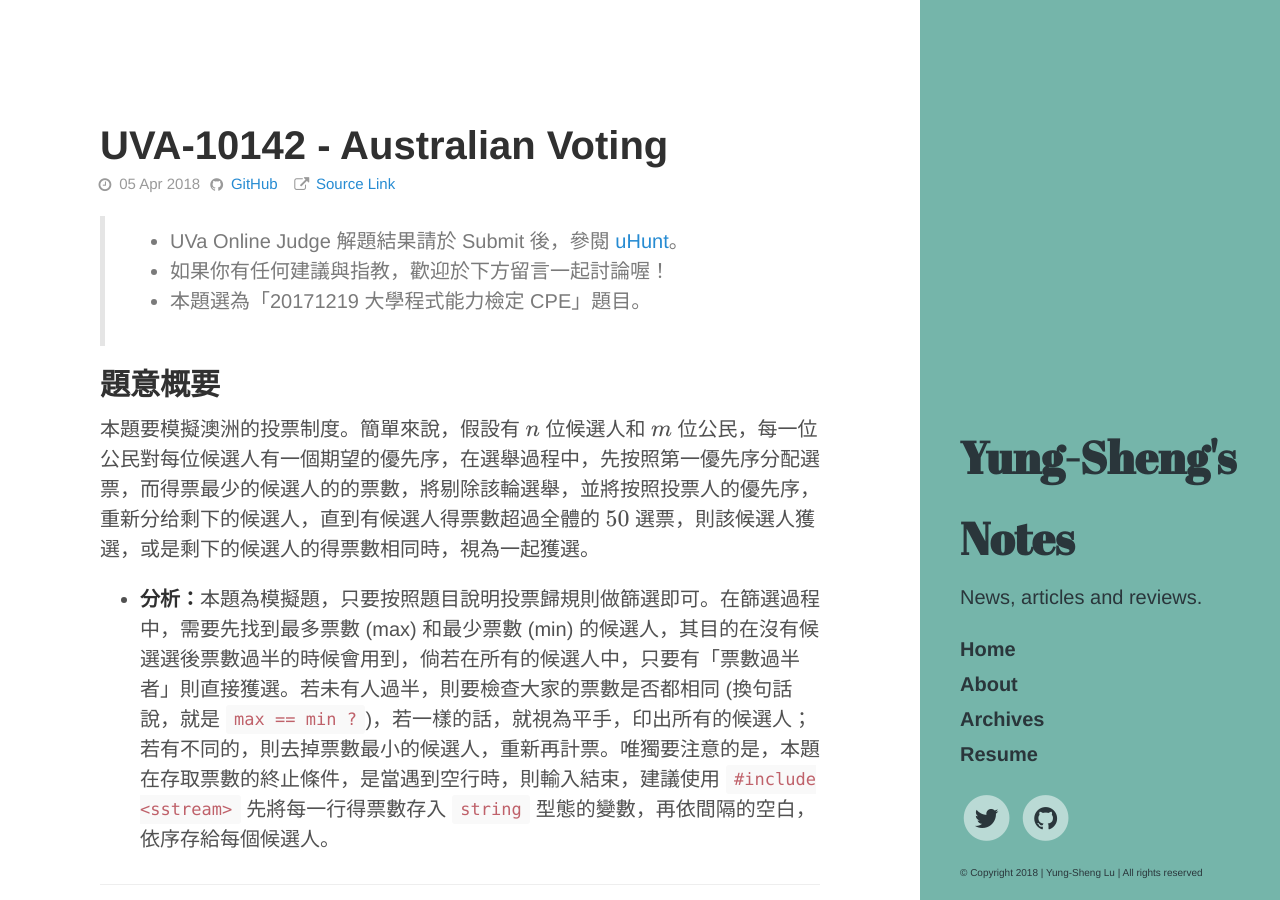
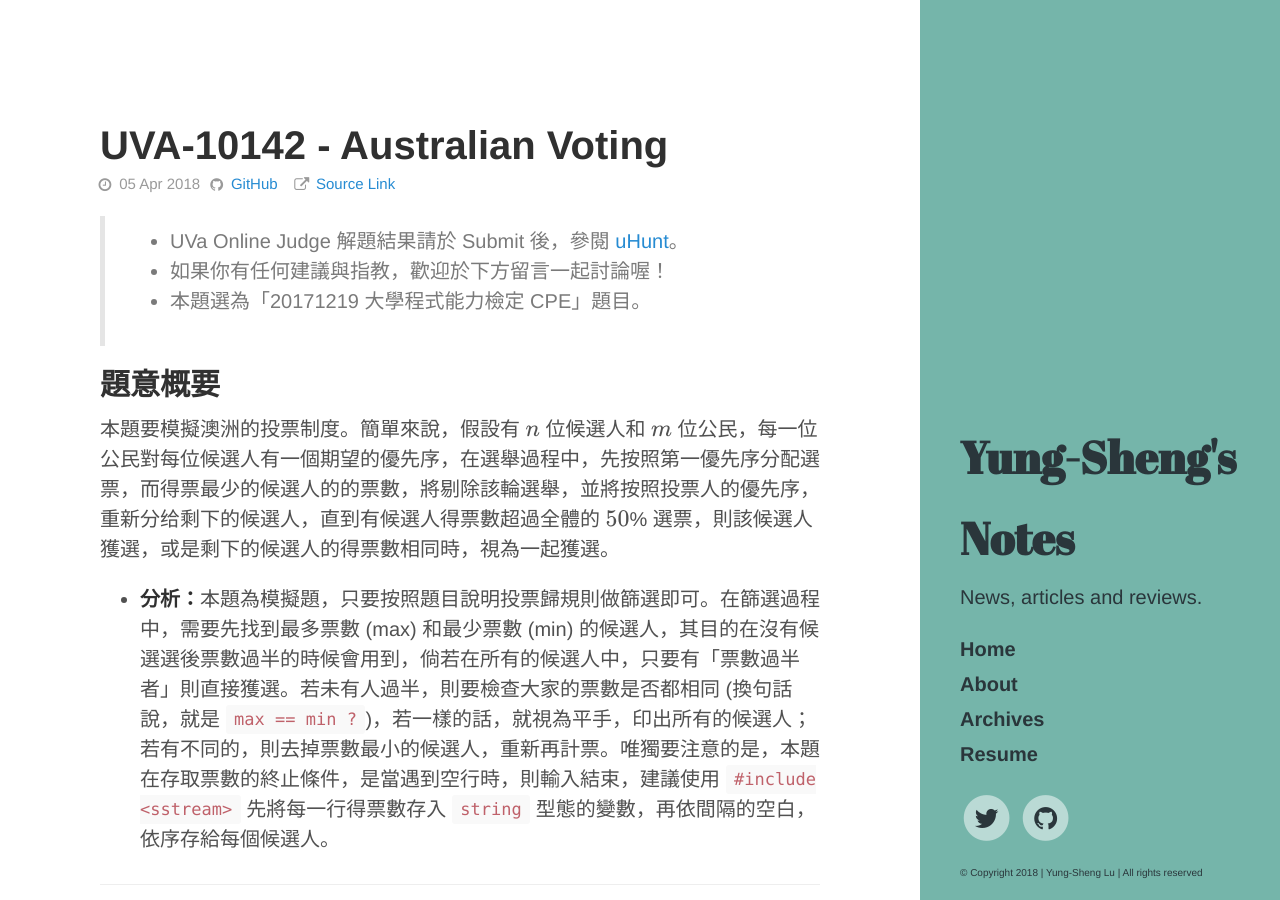
Before and after one commit to dppss90010/yungshenglu.github.io, a Jekyll site: the page built from _posts/2018-04-05-UVA10142.markdown, in a window 1280 px wide and 900 px high. Built offline with Jekyll 4.4.1, drawn with Linux system fonts in a browser that asks for light colours; formulas are drawn with MathJax 3; comment, search, counter and statistics services are not loaded.

```diff
--- a/_posts/2018-04-05-UVA10142.markdown
+++ b/_posts/2018-04-05-UVA10142.markdown
@@ -19,7 +19,7 @@ link       : https://uva.onlinejudge.org/index.php?option=com_onlinejudge&Itemid
 
 ## 題意概要
 
-本題要模擬澳洲的投票制度。簡單來說，假設有 $$n$$ 位候選人和 $$m$$ 位公民，每一位公民對每位候選人有一個期望的優先序，在選舉過程中，先按照第一優先序分配選票，而得票最少的候選人的的票數，將剔除該輪選舉，並將按照投票人的優先序，重新分给剩下的候選人，直到有候選人得票數超過全體的 $$50%$$ 選票，則該候選人獲選，或是剩下的候選人的得票數相同時，視為一起獲選。
+本題要模擬澳洲的投票制度。簡單來說，假設有 $$n$$ 位候選人和 $$m$$ 位公民，每一位公民對每位候選人有一個期望的優先序，在選舉過程中，先按照第一優先序分配選票，而得票最少的候選人的的票數，將剔除該輪選舉，並將按照投票人的優先序，重新分给剩下的候選人，直到有候選人得票數超過全體的 $$50$$% 選票，則該候選人獲選，或是剩下的候選人的得票數相同時，視為一起獲選。
 
 * **分析：**本題為模擬題，只要按照題目說明投票歸規則做篩選即可。在篩選過程中，需要先找到最多票數 (max) 和最少票數 (min) 的候選人，其目的在沒有候選選後票數過半的時候會用到，倘若在所有的候選人中，只要有「票數過半者」則直接獲選。若未有人過半，則要檢查大家的票數是否都相同 (換句話說，就是 `max == min ?`)，若一樣的話，就視為平手，印出所有的候選人；若有不同的，則去掉票數最小的候選人，重新再計票。唯獨要注意的是，本題在存取票數的終止條件，是當遇到空行時，則輸入結束，建議使用 `#include <sstream>` 先將每一行得票數存入 `string` 型態的變數，再依間隔的空白，依序存給每個候選人。
 
```
